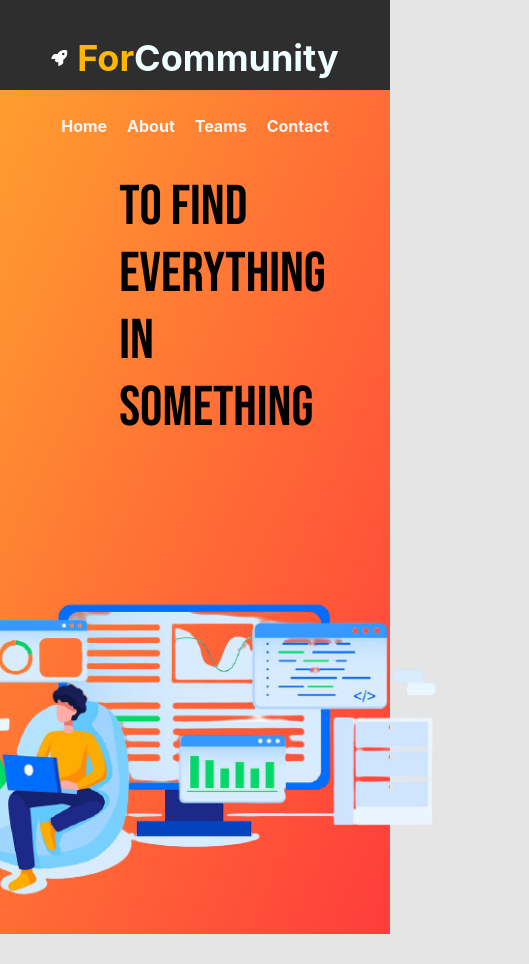
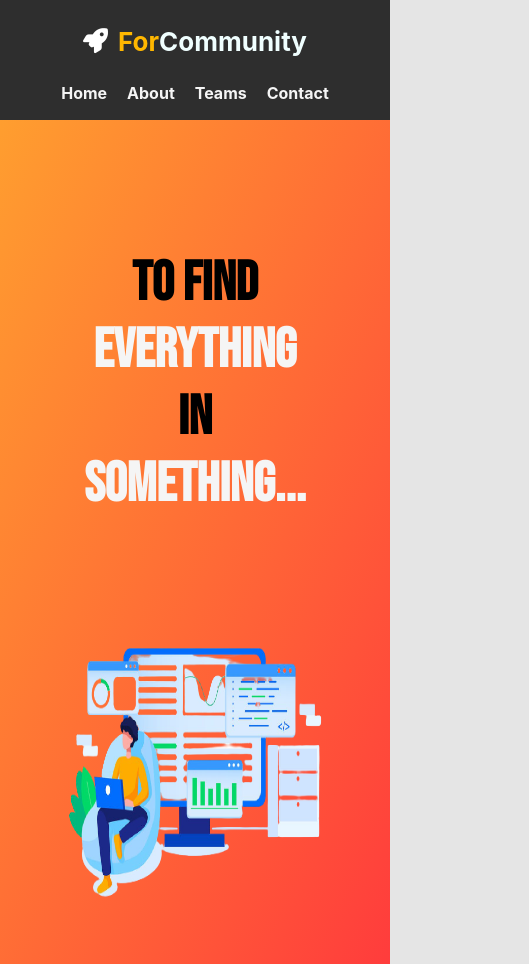
Before and after one commit to For-Community/forCommunity-official-website, a React (Create React App) app: page / in a window 390 px wide. Shown: the whole page, 529 px wide, since content can reach past the window. Before the commit the page ends 934 px from the top, so only its background shows below. Built offline with nearby package versions, Linux system fonts and the light colour scheme.

Commit message:
fixed responsiveness:hammer:

```diff
--- a/src/App.css
+++ b/src/App.css
@@ -29,6 +29,10 @@ body {
   color: azure;
 }
 
+.header-logo i{
+  font-size: 29px;
+}
+
 .header {
   background-color: #2e2e2e;
   color: white;
@@ -49,7 +53,7 @@ body {
 }
 
 .header-link > a:hover {
-  color: #52057b;
+  color: rgb(255, 183, 0);
   transition: 0.5s;
 }
 
@@ -77,20 +81,44 @@ body {
   font-family: Bebas Neue;
 }
 
+.hero-text h4 span{
+  color: whitesmoke;
+}
+
 @media (max-width: 700px){
   .header{
     display: block;
     text-align: center;
     justify-content: center;
-    height: 90px;
+    height: 120px;
   }
 
   .header-logo{
     justify-content: center;
   }
 
+  .header-logo > h3 {
+    font-size: 26px;
+  }
+
+  .header-logo i{
+    font-size: 25px;
+  }
+
   .hero{
     flex-wrap: wrap;
+  }
+
+  .hero-text{
+    font-size: 55px;
+    text-align: center;
+    margin: auto;
+  }
+
+  .hero-image img{
+    height: 300px;
+    width: 350px;
+    margin-top: -100px;
   }
 
   .hero-flex{
--- a/src/components/HeroSection.js
+++ b/src/components/HeroSection.js
@@ -5,7 +5,7 @@ const HeroSection = () => {
     return (
         <div className="hero">
             <div class="hero-flex hero-text">
-                <p>To find everything in something</p>
+                <h4>To find <span>everything</span> in <span>something...</span></h4>
             </div>
             <div class="hero-flex hero-image">
                 <img src={HeroImg} alt="hero-img" height={"350px"} />
```
